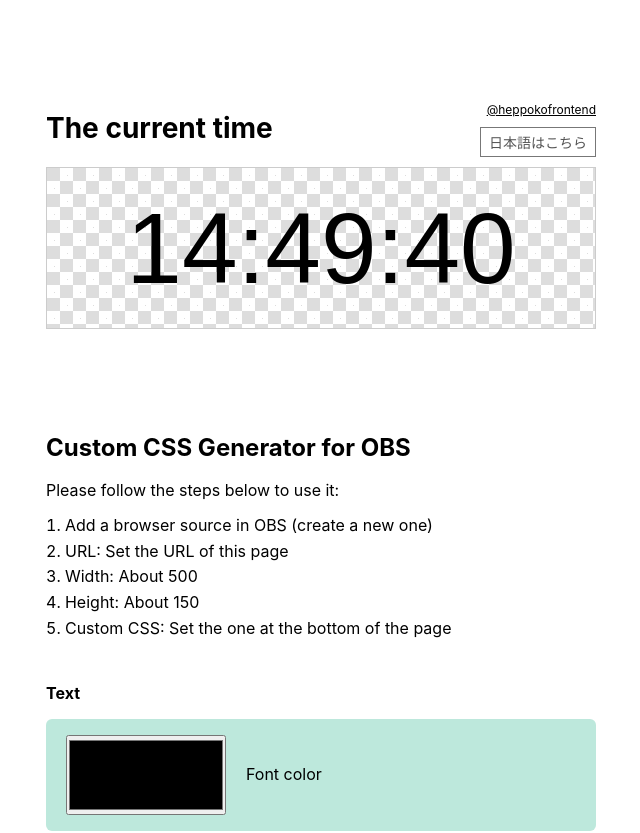
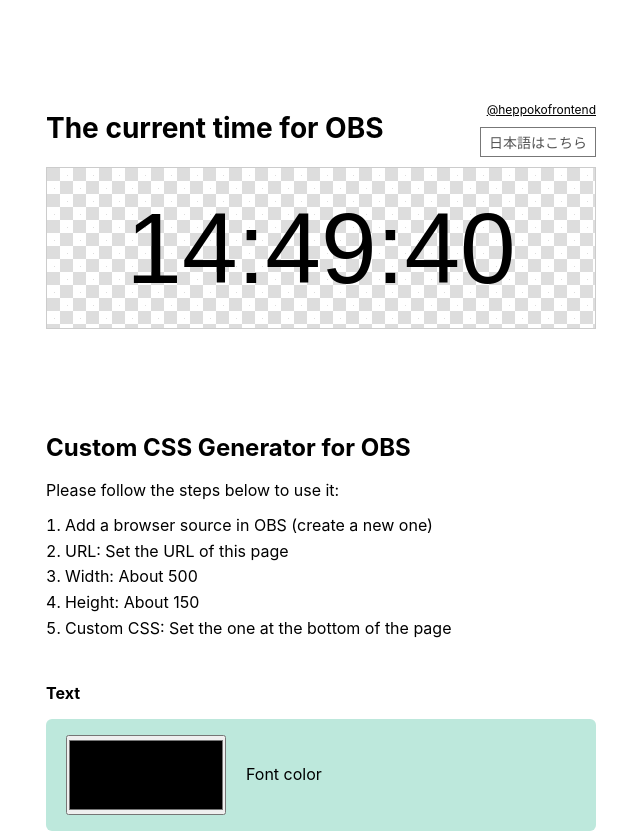
Before and after one commit to mtane0412/obs-what-time-is-it-now, a React (Create React App) app: page / in a window 1280 px wide. Shown: the top 833 px of the page, without its empty margins (319-959 px from the left). Built offline with nearby package versions, Linux system fonts and the light colour scheme.

Commit message:
:zap: Update

```diff
--- a/src/locales/i18n.ts
+++ b/src/locales/i18n.ts
@@ -7,7 +7,7 @@ import { initReactI18next } from 'react-i18next';
 const resources = {
   en: {
     translation: {
-      '現在時刻': 'The current time',
+      '現在時刻': 'The current time for OBS',
       'OBS用カスタムCSSジェネレータ': 'Custom CSS Generator for OBS',
       '次の手順でご利用ください。': 'Please follow the steps below to use it:',
       'OBSでブラウザソースを追加（新規作成）': 'Add a browser source in OBS (create a new one)',
```
